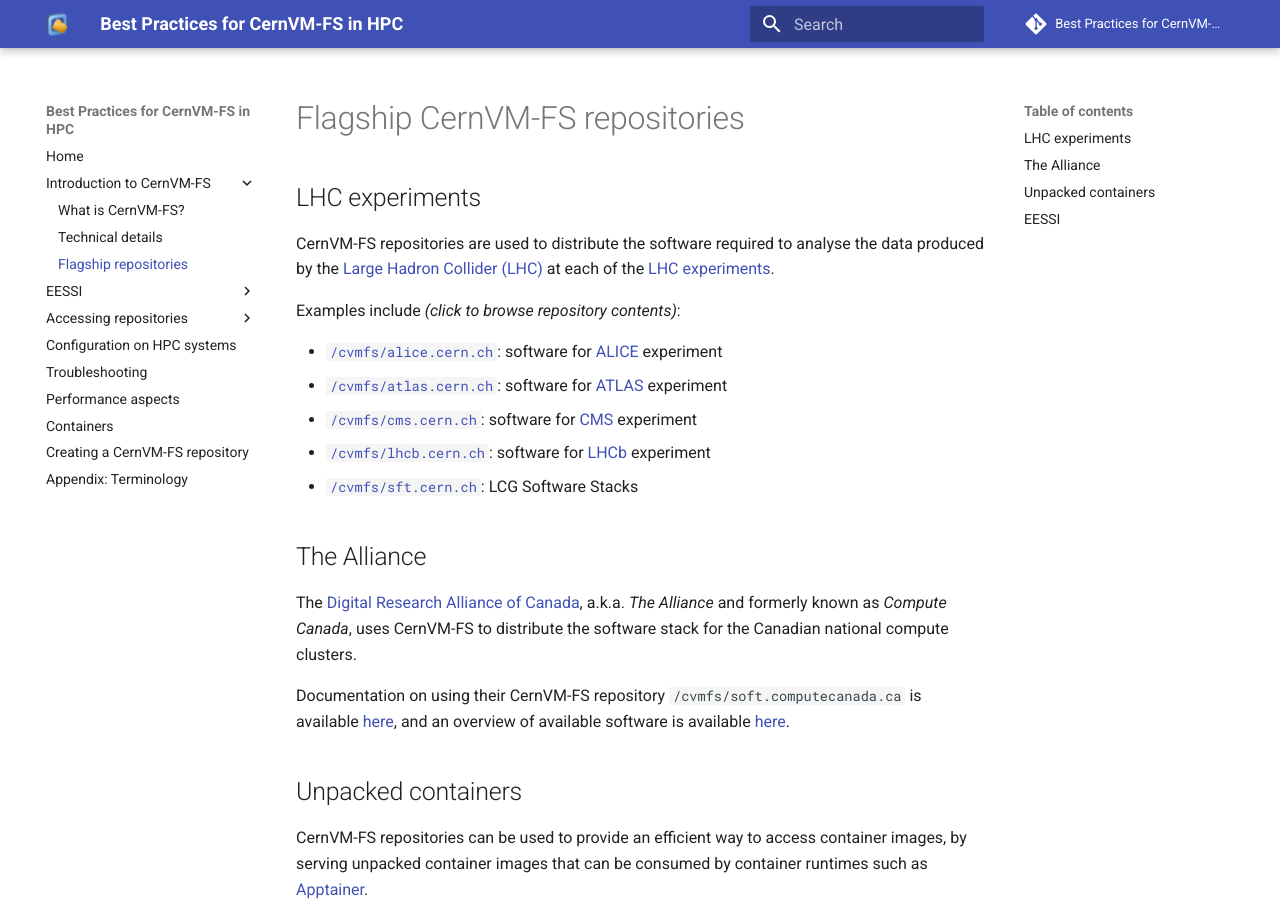
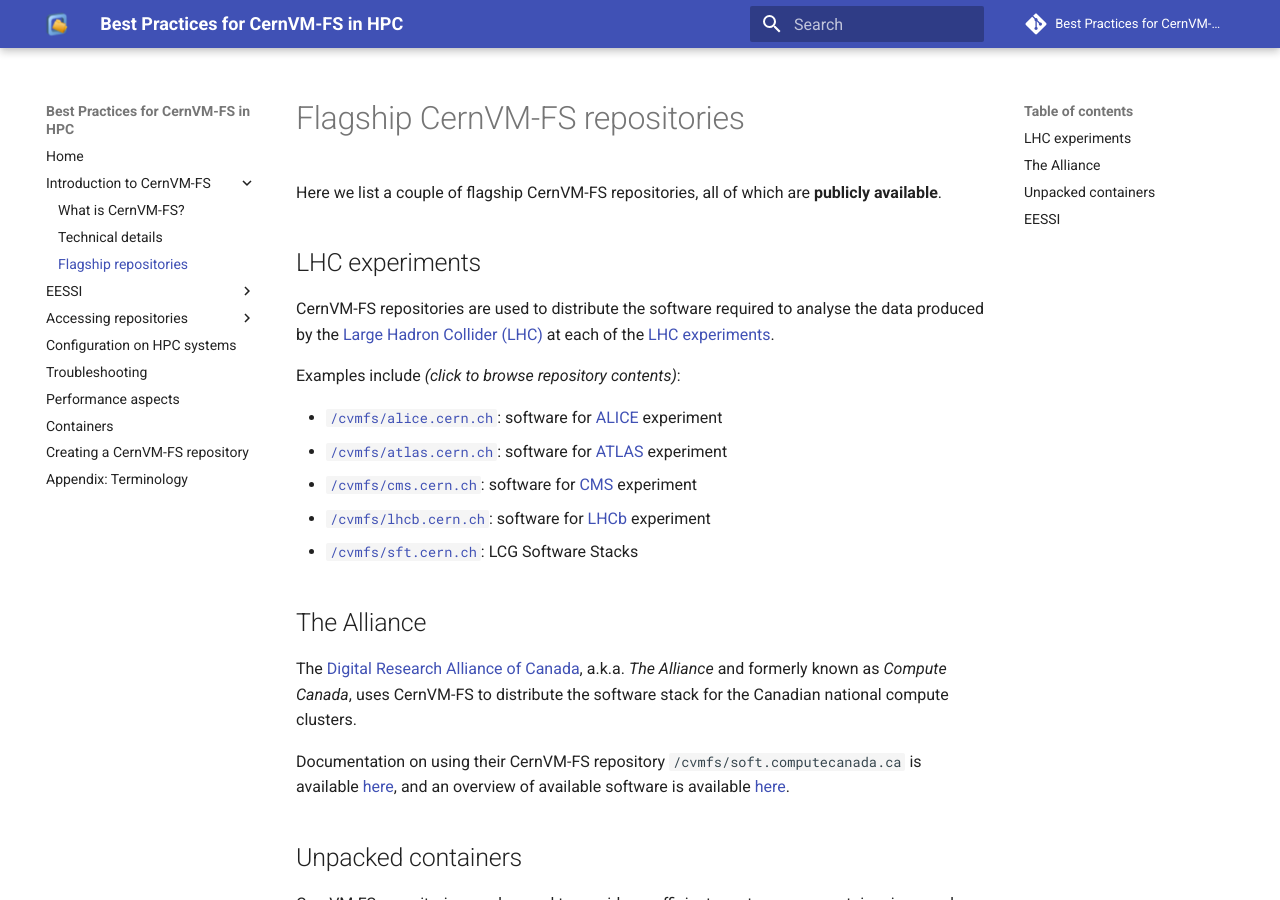
Before and after one commit to multixscale/cvmfs-tutorial-hpc-best-practices, an MkDocs documentation site: the page built from docs/cvmfs/flagship-repositories.md, in a window 1280 px wide and 900 px high. Built offline with MkDocs 1.6.1 and Material for MkDocs 9.7.7, drawn with Linux system fonts in a browser that asks for light colours; comment, search, counter and statistics services are not loaded.

Commit message:
flagship repos are public

```diff
--- a/docs/cvmfs/flagship-repositories.md
+++ b/docs/cvmfs/flagship-repositories.md
@@ -1,4 +1,6 @@
 # Flagship CernVM-FS repositories
+
+Here we list a couple of flagship CernVM-FS repositories, all of which are **publicly available**.
 
 ## LHC experiments
 
```
